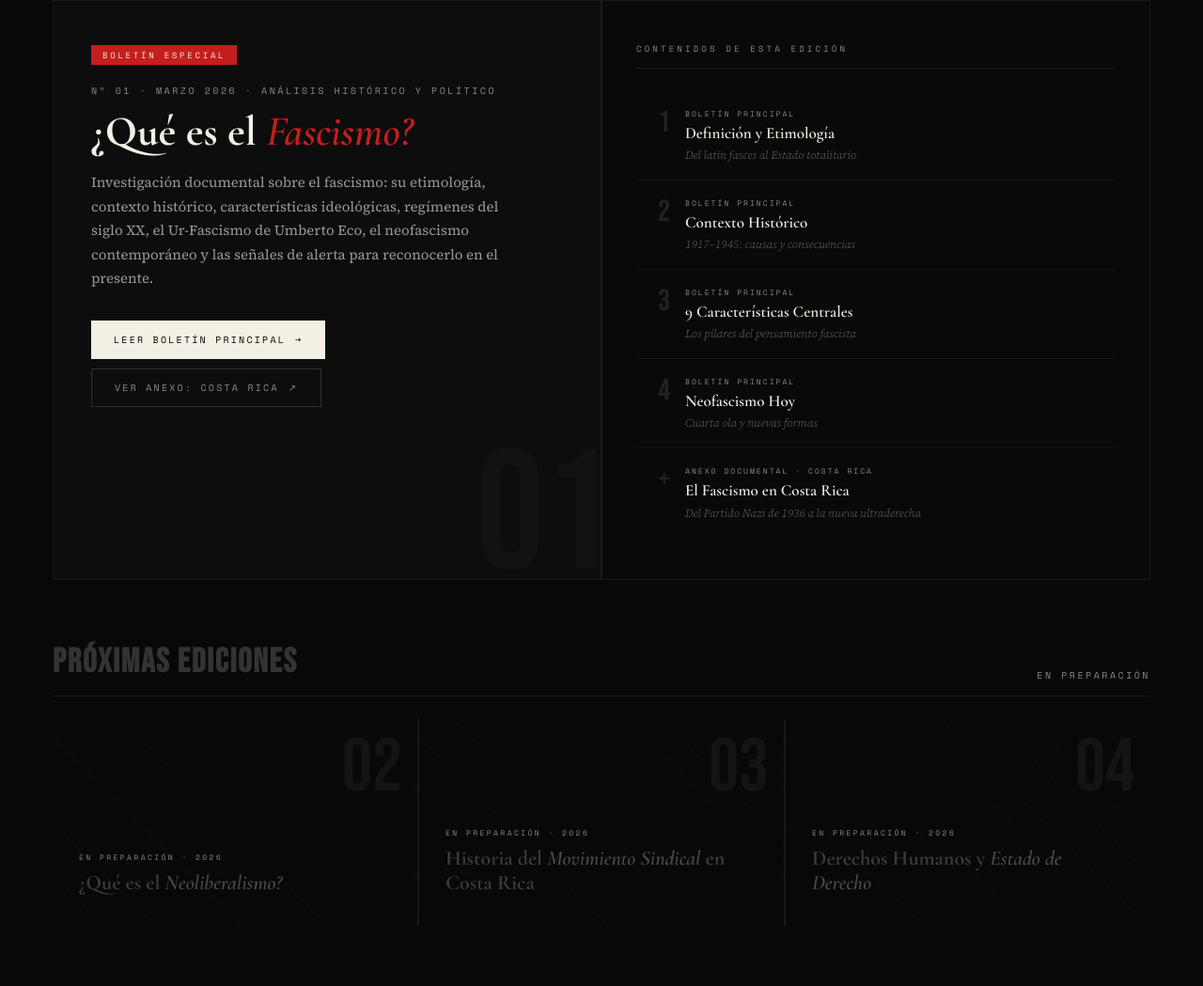
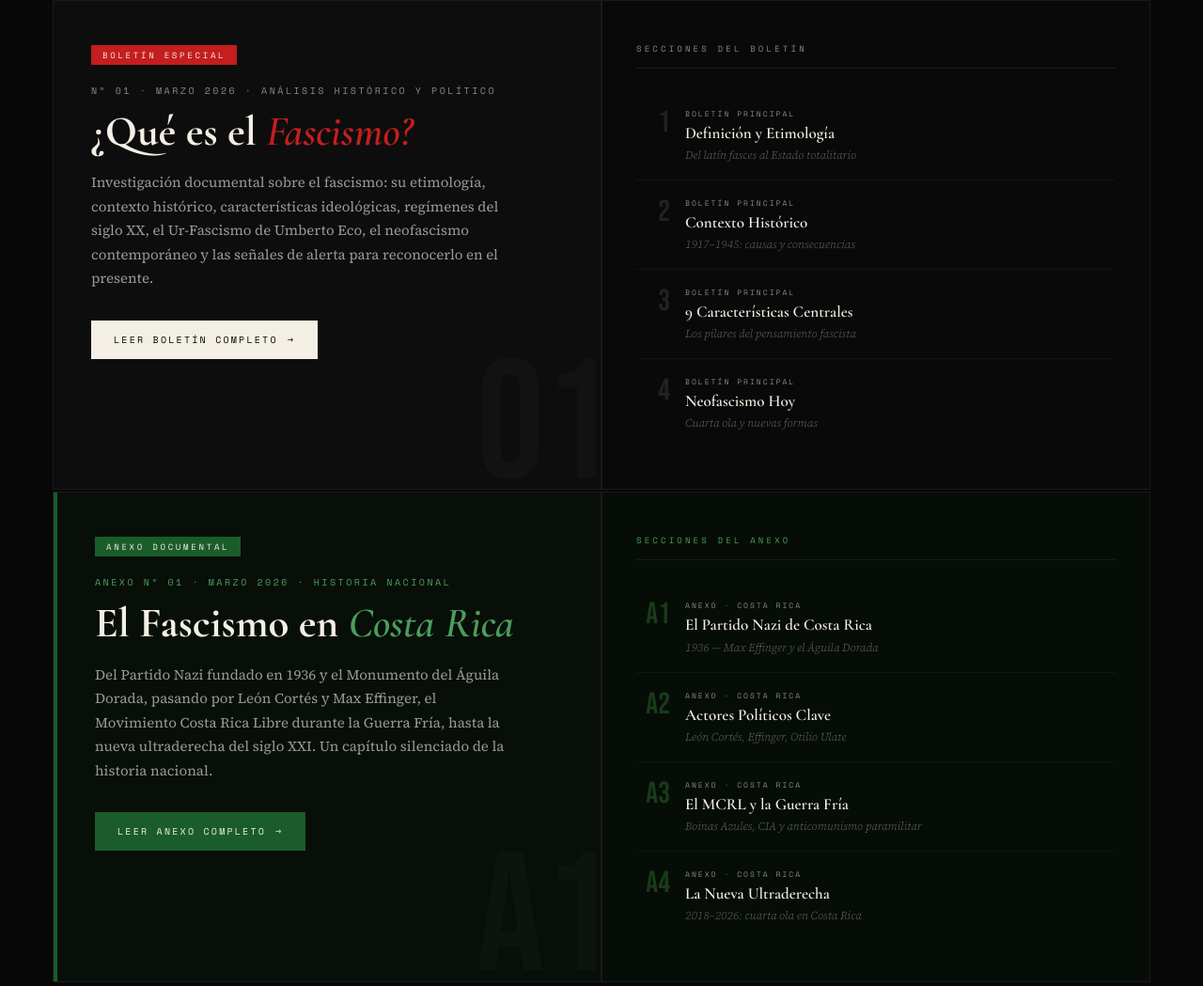
Before and after one commit to Antropos-amf/anca-ade.github.io, a plain HTML site: page index-portada-anca-ade.html in a window 1280 px wide. Shown: the part 1054-2103 px from the top of the page at 94% size. Drawn offline with nearby package versions, Linux system fonts and the light colour scheme.

Commit message:
Add files via upload

```diff
--- a/index-portada-anca-ade.html
+++ b/index-portada-anca-ade.html
@@ -863,7 +863,7 @@
 <section class="archivo" id="archivo">
   <div class="archivo-header">
     <h2 class="archivo-title">Archivo de Publicaciones</h2>
-    <span class="archivo-count">1 boletín · 1 anexo · 2026</span>
+    <span class="archivo-count">2 publicaciones · Especial Nº 01 + Anexo Costa Rica · 2026</span>
   </div>
 
   <!-- Boletín Especial 01 -->
@@ -876,13 +876,12 @@
         Investigación documental sobre el fascismo: su etimología, contexto histórico, características ideológicas, regímenes del siglo XX, el Ur-Fascismo de Umberto Eco, el neofascismo contemporáneo y las señales de alerta para reconocerlo en el presente.
       </p>
       <div class="boletin-links">
-        <a class="btn-primary" href="boletines/especial-01/index.html">Leer boletín principal</a>
-        <a class="btn-secondary" href="boletines/especial-01/anexo-costa-rica.html">Ver anexo: Costa Rica</a>
+        <a class="btn-primary" href="boletines/especial-01/index.html">Leer boletín completo</a>
       </div>
     </div>
 
     <div class="boletin-aside">
-      <div class="aside-label">Contenidos de esta edición</div>
+      <div class="aside-label">Secciones del boletín</div>
 
       <a class="content-item" href="boletines/especial-01/index.html#definicion">
         <div class="content-index">1</div>
@@ -919,17 +918,64 @@
           <div class="content-sub">Cuarta ola y nuevas formas</div>
         </div>
       </a>
+    </div>
+  </div>
 
-      <a class="content-item" href="boletines/especial-01/anexo-costa-rica.html">
-        <div class="content-index">+</div>
+  <!-- Anexo Costa Rica — tarjeta propia -->
+  <div class="boletin-featured" style="margin-top:2px;">
+    <div class="boletin-main" data-num="A1" style="background:#080f08; border-left: 4px solid #1a5c2a;">
+      <span class="boletin-badge" style="background:#1a5c2a;">Anexo Documental</span>
+      <div class="boletin-num" style="color:#4a9e5c;">Anexo Nº 01 · Marzo 2026 · Historia Nacional</div>
+      <h3 class="boletin-title">El Fascismo en <em style="color:#4a9e5c;">Costa Rica</em></h3>
+      <p class="boletin-desc">
+        Del Partido Nazi fundado en 1936 y el Monumento del Águila Dorada, pasando por León Cortés y Max Effinger, el Movimiento Costa Rica Libre durante la Guerra Fría, hasta la nueva ultraderecha del siglo XXI. Un capítulo silenciado de la historia nacional.
+      </p>
+      <div class="boletin-links">
+        <a class="btn-primary" style="background:#1a5c2a; color:#f4efe4;" href="boletines/especial-01/anexo-costa-rica.html">Leer anexo completo</a>
+      </div>
+    </div>
+
+    <div class="boletin-aside" style="background:#060d06;">
+      <div class="aside-label" style="color:#4a9e5c;">Secciones del anexo</div>
+
+      <a class="content-item" href="boletines/especial-01/anexo-costa-rica.html#partido-nazi">
+        <div class="content-index" style="color:#1a3a1a;">A1</div>
         <div class="content-body">
-          <div class="content-tag">Anexo Documental · Costa Rica</div>
-          <div class="content-title">El Fascismo en Costa Rica</div>
-          <div class="content-sub">Del Partido Nazi de 1936 a la nueva ultraderecha</div>
+          <div class="content-tag">Anexo · Costa Rica</div>
+          <div class="content-title">El Partido Nazi de Costa Rica</div>
+          <div class="content-sub">1936 — Max Effinger y el Águila Dorada</div>
+        </div>
+      </a>
+
+      <a class="content-item" href="boletines/especial-01/anexo-costa-rica.html#actores">
+        <div class="content-index" style="color:#1a3a1a;">A2</div>
+        <div class="content-body">
+          <div class="content-tag">Anexo · Costa Rica</div>
+          <div class="content-title">Actores Políticos Clave</div>
+          <div class="content-sub">León Cortés, Effinger, Otilio Ulate</div>
+        </div>
+      </a>
+
+      <a class="content-item" href="boletines/especial-01/anexo-costa-rica.html#mcrl">
+        <div class="content-index" style="color:#1a3a1a;">A3</div>
+        <div class="content-body">
+          <div class="content-tag">Anexo · Costa Rica</div>
+          <div class="content-title">El MCRL y la Guerra Fría</div>
+          <div class="content-sub">Boinas Azules, CIA y anticomunismo paramilitar</div>
+        </div>
+      </a>
+
+      <a class="content-item" href="boletines/especial-01/anexo-costa-rica.html#presente">
+        <div class="content-index" style="color:#1a3a1a;">A4</div>
+        <div class="content-body">
+          <div class="content-tag">Anexo · Costa Rica</div>
+          <div class="content-title">La Nueva Ultraderecha</div>
+          <div class="content-sub">2018–2026: cuarta ola en Costa Rica</div>
         </div>
       </a>
     </div>
   </div>
+
 </section>
 
 <!-- ══ PRÓXIMOS ══ -->
```
